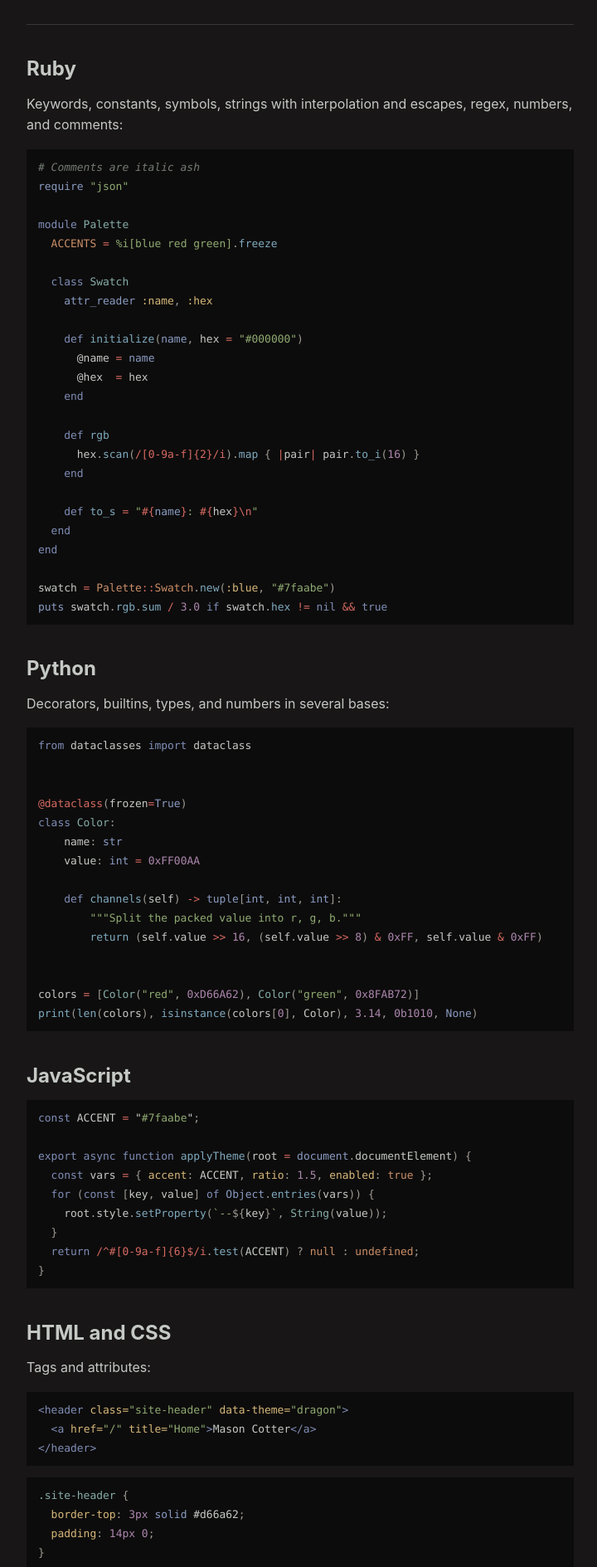
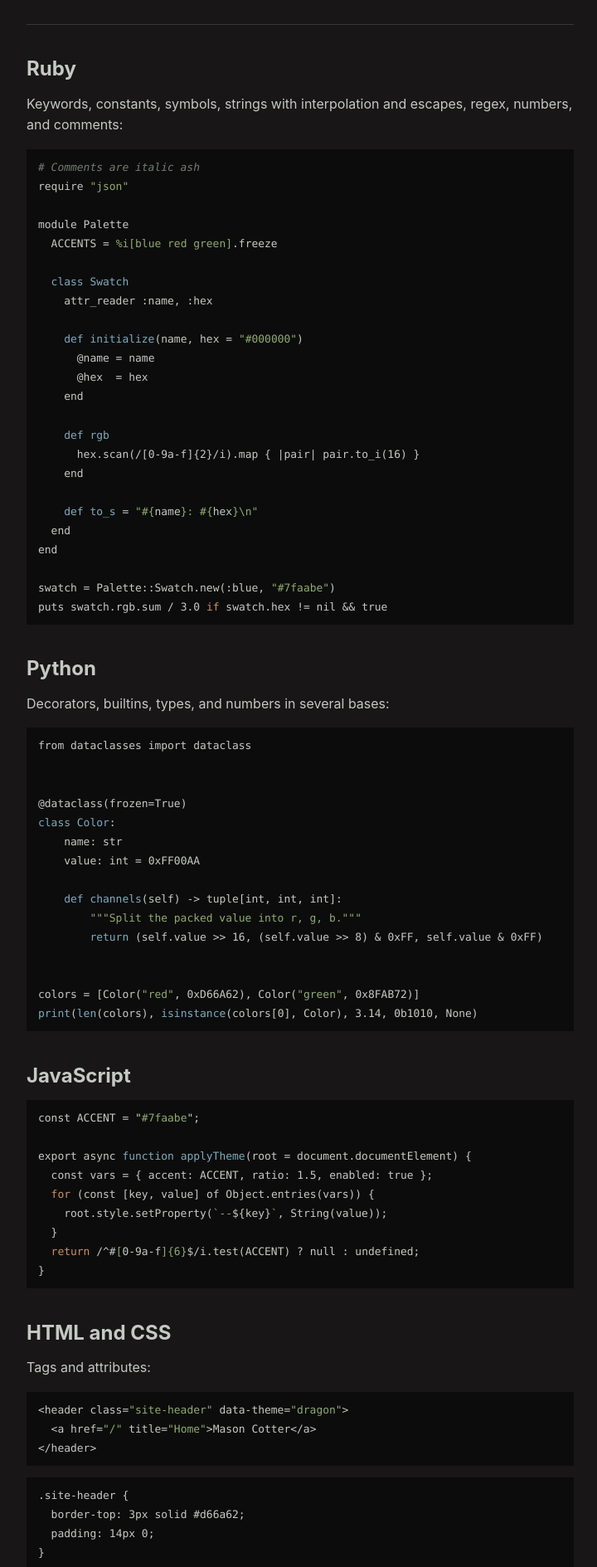
Before and after one commit to MCotter92/MCotter92.github.io, a Jekyll site: the page built from _posts/2026-11-25-test.md, in a window 1280 px wide. Shown: the part 753-2642 px from the top of the page at 83% size, without its empty margins (278-998 px from the left). Built offline with Jekyll 4.4.1, drawn with Linux system fonts in a browser that asks for light colours.

Commit message:
minimal syntax highlighting: definitions, control flow, strings

```diff
--- a/_layouts/default.html
+++ b/_layouts/default.html
@@ -9,6 +9,7 @@
   <link rel="icon" type="image/png" href="{{ '/assets/icons/icon-192.png' | relative_url }}" sizes="192x192">
   <link rel="apple-touch-icon" href="{{ '/assets/icons/icon-180.png' | relative_url }}">
   <link rel="stylesheet" href="{{ '/assets/main.css' | relative_url }}">
+  <script src="{{ '/assets/js/highlight.js' | relative_url }}" defer></script>
 </head>
 <body>
   {% include header.html %}
--- /dev/null
+++ b/assets/js/highlight.js
@@ -0,0 +1,68 @@
+// Narrows Rouge's syntax highlighting to a few things: function and class
+// definitions, control flow, and strings (strings are handled in CSS alone).
+//
+// Rouge gives `if`, `def`, `class` and `end` the same token class, so CSS
+// can't tell control flow from other keywords. This script tags tokens by
+// their text instead:
+//   .flow  control-flow keywords (FLOW below)
+//   .sig   definition keywords (DEF and CLASS below), the name they define,
+//          and Rouge function-name tokens that aren't method calls (C's `main`).
+(function () {
+  var FLOW = new Set([
+    // branching
+    "if", "else", "elif", "elsif", "unless", "then",
+    "switch", "case", "when", "match", "default", "select",
+    // loops
+    "for", "foreach", "while", "until", "loop",
+    // jumps
+    "return", "break", "continue", "goto", "fallthrough", "next", "redo",
+    // exceptions
+    "try", "catch", "except", "finally", "raise", "throw", "rescue", "ensure"
+  ]);
+  var DEF = new Set(["def", "func", "function", "fn", "fun", "sub", "proc"]);
+  var CLASS = new Set(["class", "struct", "interface", "enum", "trait"]);
+
+  function isKeyword(el) { return /^k[a-z]?$/.test(el.className) || el.className === "nl"; }
+  function isName(el) { return /^n[a-z]?$/.test(el.className); }
+
+  document.querySelectorAll(".highlight code").forEach(function (code) {
+    // Rouge emits a flat list of spans; skip whitespace-only text between them.
+    var toks = Array.prototype.filter.call(code.childNodes, function (n) {
+      return n.textContent.trim() !== "";
+    });
+
+    toks.forEach(function (el, i) {
+      if (el.nodeType !== 1) return;
+      var word = el.textContent.trim();
+
+      if (isKeyword(el) && FLOW.has(word)) {
+        el.classList.add("flow");
+      } else if (isKeyword(el) && DEF.has(word)) {
+        el.classList.add("sig");
+        // Mark the defined name, skipping a Go-style receiver: func (r T) Name()
+        for (var j = i + 1, depth = 0; j < toks.length; j++) {
+          var t = toks[j], text = t.textContent.trim();
+          if (text === "(" && j === i + 1) { depth++; continue; }
+          if (depth) { if (text.indexOf(")") !== -1) depth--; continue; }
+          if (t.nodeType === 1 && isName(t)) t.classList.add("sig");
+          break;
+        }
+      } else if (isKeyword(el) && CLASS.has(word)) {
+        // `class Color`: mark the keyword and the name right after it.
+        el.classList.add("sig");
+        var next = toks[i + 1];
+        if (next && next.nodeType === 1 && isName(next)) next.classList.add("sig");
+        // Go puts the name first: `type Rect struct`
+        var prev = toks[i - 1], prev2 = toks[i - 2];
+        if (prev && prev2 && prev2.textContent.trim() === "type" && prev.nodeType === 1 && isName(prev)) {
+          prev2.classList.add("sig");
+          prev.classList.add("sig");
+        }
+      } else if (el.className === "nf") {
+        // Definitions like C's `int main(void)`; not calls such as `foo.map`.
+        var prev = i > 0 ? toks[i - 1].textContent.trim() : "";
+        if (!/(\.|::|->)$/.test(prev)) el.classList.add("sig");
+      }
+    });
+  });
+})();
--- a/assets/main.scss
+++ b/assets/main.scss
@@ -362,55 +362,32 @@ table {
 }
 
 // ---------------------------------------------------------------------------
-// Syntax highlighting (Rouge classes → Kanagawa Dragon `syn` roles)
+// Syntax highlighting: deliberately minimal
+// If everything is highlighted, nothing is. Only three things get color:
+//   - definitions: def/func/function and class/struct/enum + the name → blue
+//   - control flow (if/else, case/switch, loops, return…) → orange
+//   - strings                                             → green
+// Rouge can't separate control flow from other keywords, so .sig and .flow
+// are added by assets/js/highlight.js. Everything else stays body text.
 // ---------------------------------------------------------------------------
 .highlight {
   color: $dragonWhite;
 
-  // Comments
-  .c, .cm, .c1, .cs { color: $dragonAsh; font-style: italic; font-weight: normal; }
-  .cp               { color: $dragonRed; font-style: normal; font-weight: normal; } // preproc
+  // Reset every Rouge token to plain text.
+  span { color: inherit; font-style: normal; font-weight: normal; }
 
-  // Keywords / statements
-  .k, .kd, .kn, .kp, .kr, .ow { color: $dragonViolet; font-weight: normal; }
-  .kc                         { color: $dragonOrange; font-weight: normal; } // true/false/nil
-  .kt                         { color: $dragonAqua;   font-weight: normal; } // types
+  // Strings (escapes and interpolation delimiters included; the code
+  // inside #{...} / ${...} stays plain).
+  .s, .sa, .sb, .sc, .sd, .s1, .s2, .sh, .sx, .se, .si, .cpf { color: $dragonGreen2; }
 
-  // Operators & punctuation
-  .o { color: $dragonRed; font-weight: normal; }
-  .p { color: $dragonGray2; }
+  // Added by highlight.js
+  .sig  { color: $dragonBlue2; }
+  .flow { color: $dragonOrange; }
 
-  // Strings
-  .s, .sa, .sb, .sc, .sd, .s1, .s2, .sh, .sx { color: $dragonGreen2; }
-  .se, .si                                   { color: $dragonRed; }   // escapes / interpolation
-  .sr                                        { color: $dragonRed; }   // regex
-  .ss                                        { color: $dragonYellow; }
+  // Comments are dimmed rather than colored, so they recede.
+  .c, .cm, .c1, .cs, .ch, .cd { color: $dragonAsh; font-style: italic; }
 
-  // Numbers
-  .m, .mb, .mf, .mh, .mi, .mo, .il { color: $dragonPink; }
-
-  // Names
-  .nf, .fm          { color: $dragonBlue2; font-weight: normal; } // functions
-  .nc, .nn          { color: $dragonAqua;  font-weight: normal; } // classes / namespaces
-  .no               { color: $dragonOrange; }                     // constants
-  .nb, .bp          { color: $dragonTeal; }                       // builtins
-  .ne               { color: $dragonAqua;  font-weight: normal; }
-  .na               { color: $dragonYellow; }                     // attributes
-  .nt               { color: $dragonViolet; }                     // tags
-  .nv, .vc, .vg, .vi { color: $dragonWhite; }
-  .ni, .nl          { color: $dragonYellow; }
-  .nd               { color: $dragonRed; }                        // decorators
-
-  // Generic / diff
-  .gd    { color: $dragonWhite; background-color: $winterRed; }
-  .gd .x { color: $dragonWhite; background-color: $winterRed; }
-  .gi    { color: $dragonWhite; background-color: $winterGreen; }
-  .gi .x { color: $dragonWhite; background-color: $winterGreen; }
-  .gh, .gu { color: $dragonBlue2; }
-  .go, .gp { color: $dragonGray3; }
-  .gr, .gt { color: $samuraiRed; }
-  .ge    { font-style: italic; }
-  .gs    { font-weight: bold; }
-  .err   { color: $samuraiRed; background-color: transparent; }
-  .w     { color: $dragonBlack6; }
+  // Diffs keep their added/removed backgrounds; that's meaning, not syntax.
+  .gd, .gd .x { background-color: $winterRed; }
+  .gi, .gi .x { background-color: $winterGreen; }
 }
```
Also changed, not shown: AGENTS.md (+5 -0 lines).
